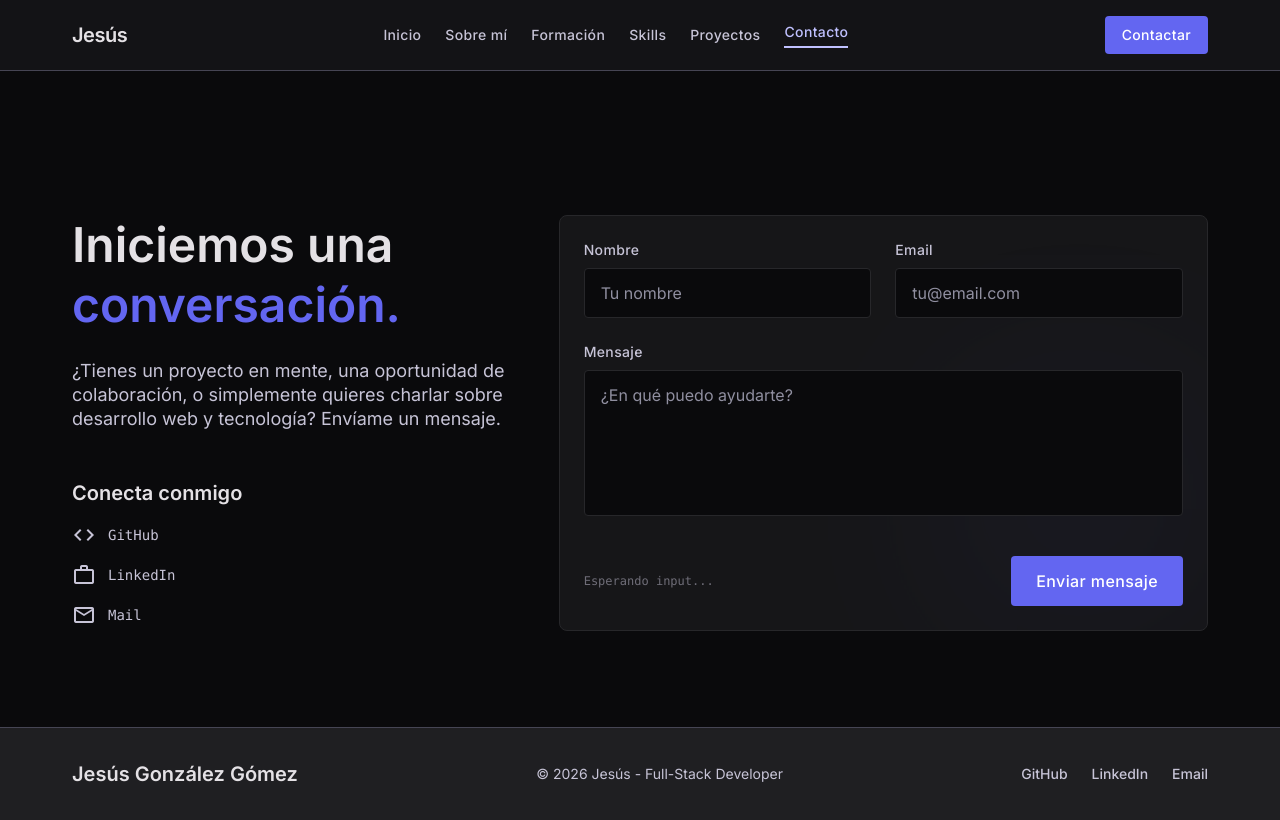
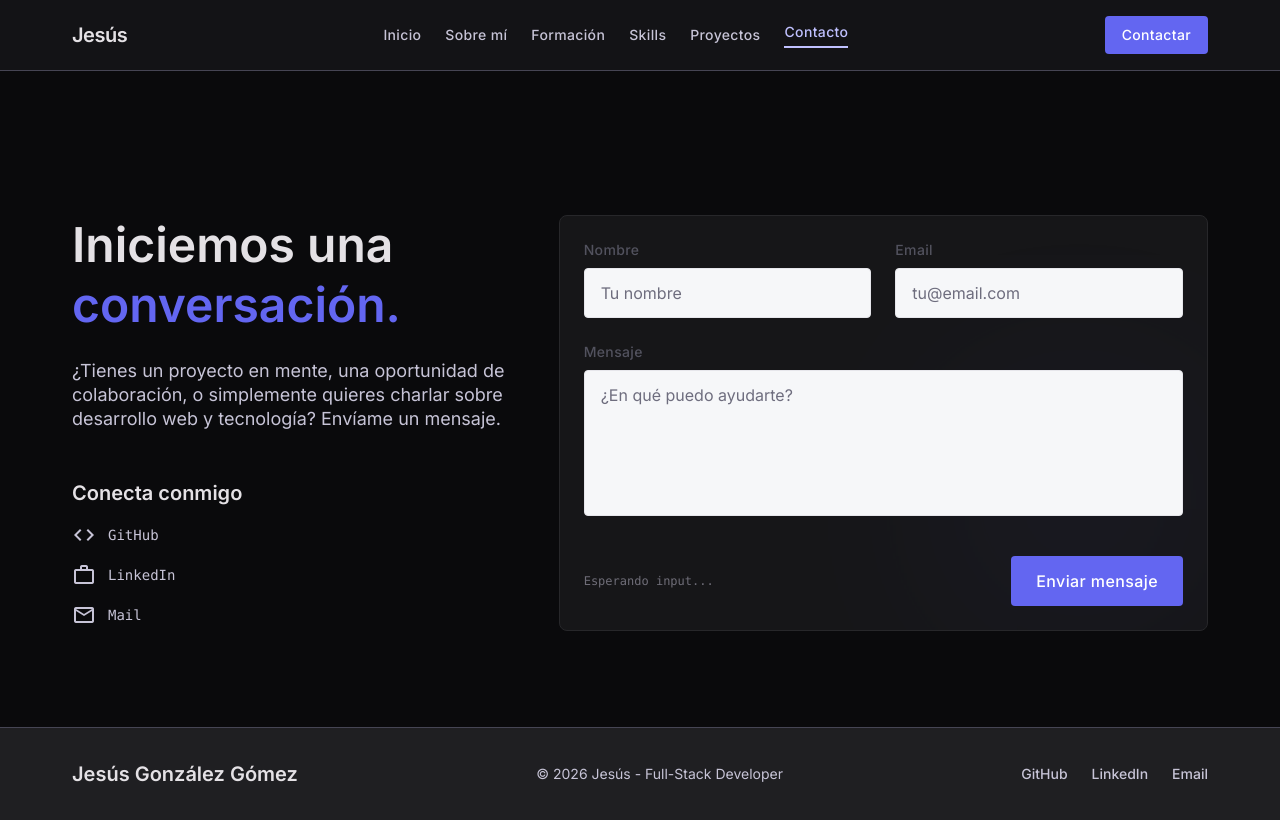
Before and after one commit to El-Jesule/portfolio-stitch, a React (Vite) app: page /contact in a window 1280 px wide. Built offline with nearby package versions, Linux system fonts and the light colour scheme.

Commit message:
refactor(ui): migrate atoms to semantic theme tokens

```diff
--- a/src/components/atoms/Badge/Badge.jsx
+++ b/src/components/atoms/Badge/Badge.jsx
@@ -1,8 +1,8 @@
 const VARIANT_STYLES = {
-  subtle: "bg-[#27272a] text-[#a1a1aa] border border-transparent",
+  subtle: "bg-surface-container-high text-on-surface-variant border border-transparent",
   highlighted:
-    "bg-[#1f1f22] text-[#c0c1ff] border border-[#6366f1] shadow-[0_0_12px_rgba(99,102,241,0.08)]",
-  code: "bg-[#27272a] text-[#a1a1aa] font-mono text-xs",
+    "bg-surface-container text-primary border border-accent shadow-[0_0_12px_rgba(99,102,241,0.08)] light:shadow-none",
+  code: "bg-surface-container-high text-on-surface-variant font-mono text-xs",
 };
 
 export function Badge({ children, variant = "subtle", withDot = false, className = "" }) {
@@ -12,7 +12,7 @@ export function Badge({ children, variant = "subtle", withDot = false, className
     <span
       className={`inline-flex items-center gap-2 px-3 py-1.5 rounded text-sm font-medium ${style} ${className}`.trim()}
     >
-      {withDot && <span className="w-1.5 h-1.5 rounded-full bg-[#6366f1]" />}
+      {withDot && <span className="w-1.5 h-1.5 rounded-full bg-accent" />}
       {children}
     </span>
   );
--- a/src/components/atoms/Button/Button.jsx
+++ b/src/components/atoms/Button/Button.jsx
@@ -1,10 +1,10 @@
 const VARIANT_STYLES = {
   primary:
-    "bg-[#6366f1] text-white hover:bg-[#4f46e5] hover:shadow-[0_0_15px_rgba(99,102,241,0.2)] border border-transparent",
+    "bg-accent text-white hover:bg-accent-hover hover:shadow-[0_0_15px_rgba(99,102,241,0.2)] light:hover:shadow-none border border-transparent",
   secondary:
-    "bg-transparent border border-[#27272a] text-white hover:border-[#6366f1] hover:text-[#c0c1ff]",
+    "bg-transparent border border-border-subtle text-on-surface hover:border-accent hover:text-primary",
   ghost:
-    "bg-transparent border border-transparent text-white hover:border-[#27272a]",
+    "bg-transparent border border-transparent text-on-surface hover:border-border-subtle",
 };
 
 const SIZE_STYLES = {
--- a/src/components/atoms/Input/Input.jsx
+++ b/src/components/atoms/Input/Input.jsx
@@ -2,16 +2,16 @@ export function Input({ label, id, error, className = "", ...props }) {
   return (
     <div className="flex flex-col gap-2">
       {label && (
-        <label htmlFor={id} className="text-sm font-medium tracking-wide text-[#c7c4d7]">
+        <label htmlFor={id} className="text-sm font-medium tracking-wide text-on-surface-variant">
           {label}
         </label>
       )}
       <input
         id={id}
-        className={`w-full px-4 py-3 rounded bg-[#0a0a0c] border text-[#e4e1e5] placeholder:text-[#908fa0] transition-all focus:outline-none focus:border-[#6366f1] focus:shadow-[0_0_0_2px_rgba(99,102,241,0.1)] ${error ? "border-red-500" : "border-[#27272a]"} ${className}`.trim()}
+        className={`w-full px-4 py-3 rounded bg-bg-canvas border text-on-surface placeholder:text-outline transition-all focus:outline-none focus:border-accent focus:shadow-[0_0_0_2px_rgba(99,102,241,0.1)] ${error ? "border-red-500" : "border-border-subtle"} ${className}`.trim()}
         {...props}
       />
-      {error && <span className="text-xs text-red-400">{error}</span>}
+      {error && <span className="text-xs text-red-400 light:text-red-600">{error}</span>}
     </div>
   );
 }
--- a/src/components/atoms/Textarea/Textarea.jsx
+++ b/src/components/atoms/Textarea/Textarea.jsx
@@ -2,16 +2,16 @@ export function Textarea({ label, id, error, className = "", ...props }) {
   return (
     <div className="flex flex-col gap-2">
       {label && (
-        <label htmlFor={id} className="text-sm font-medium tracking-wide text-[#c7c4d7]">
+        <label htmlFor={id} className="text-sm font-medium tracking-wide text-on-surface-variant">
           {label}
         </label>
       )}
       <textarea
         id={id}
-        className={`w-full px-4 py-3 rounded bg-[#0a0a0c] border text-[#e4e1e5] placeholder:text-[#908fa0] transition-all resize-none focus:outline-none focus:border-[#6366f1] focus:shadow-[0_0_0_2px_rgba(99,102,241,0.1)] ${error ? "border-red-500" : "border-[#27272a]"} ${className}`.trim()}
+        className={`w-full px-4 py-3 rounded bg-bg-canvas border text-on-surface placeholder:text-outline transition-all resize-none focus:outline-none focus:border-accent focus:shadow-[0_0_0_2px_rgba(99,102,241,0.1)] ${error ? "border-red-500" : "border-border-subtle"} ${className}`.trim()}
         {...props}
       />
-      {error && <span className="text-xs text-red-400">{error}</span>}
+      {error && <span className="text-xs text-red-400 light:text-red-600">{error}</span>}
     </div>
   );
 }
```
